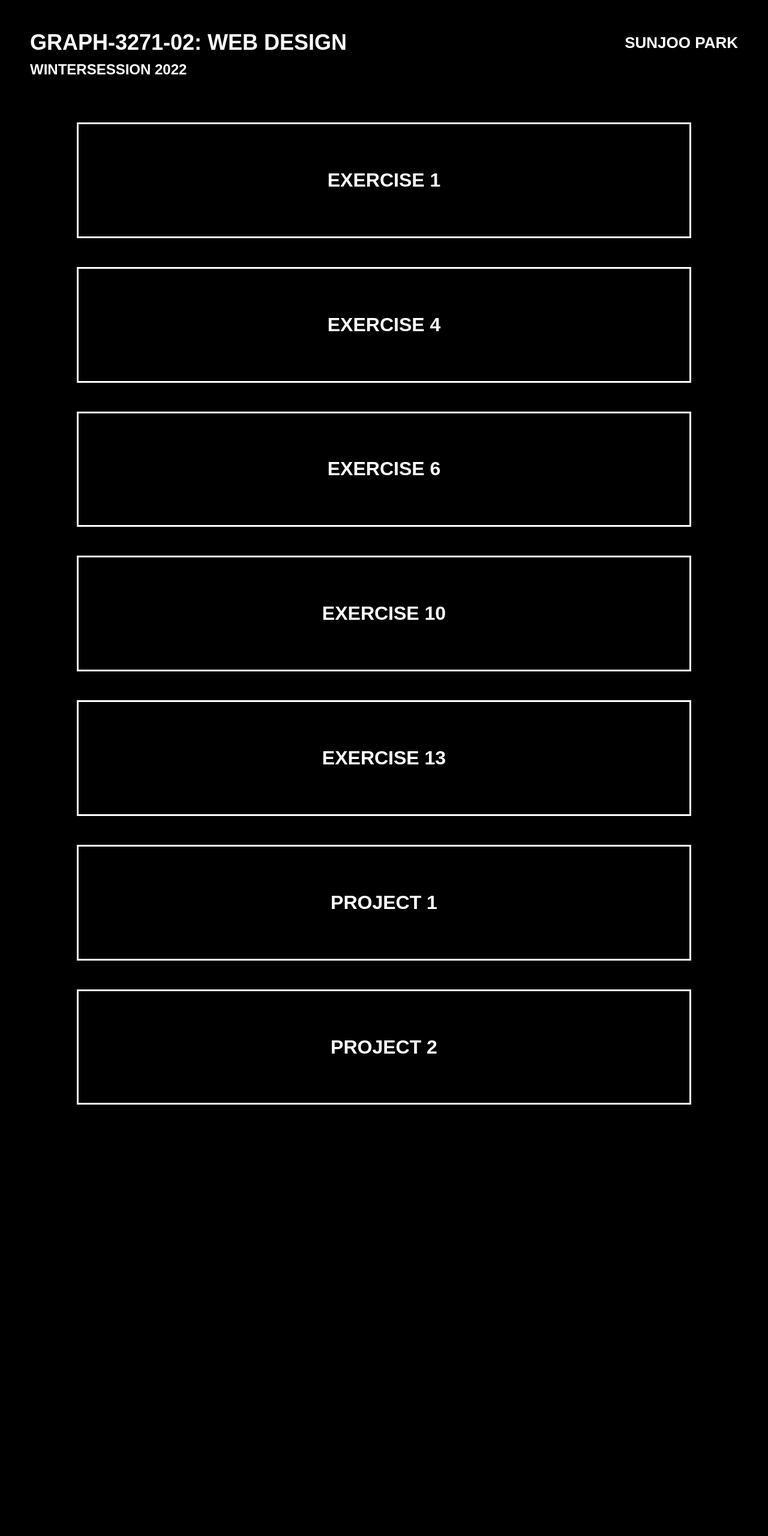
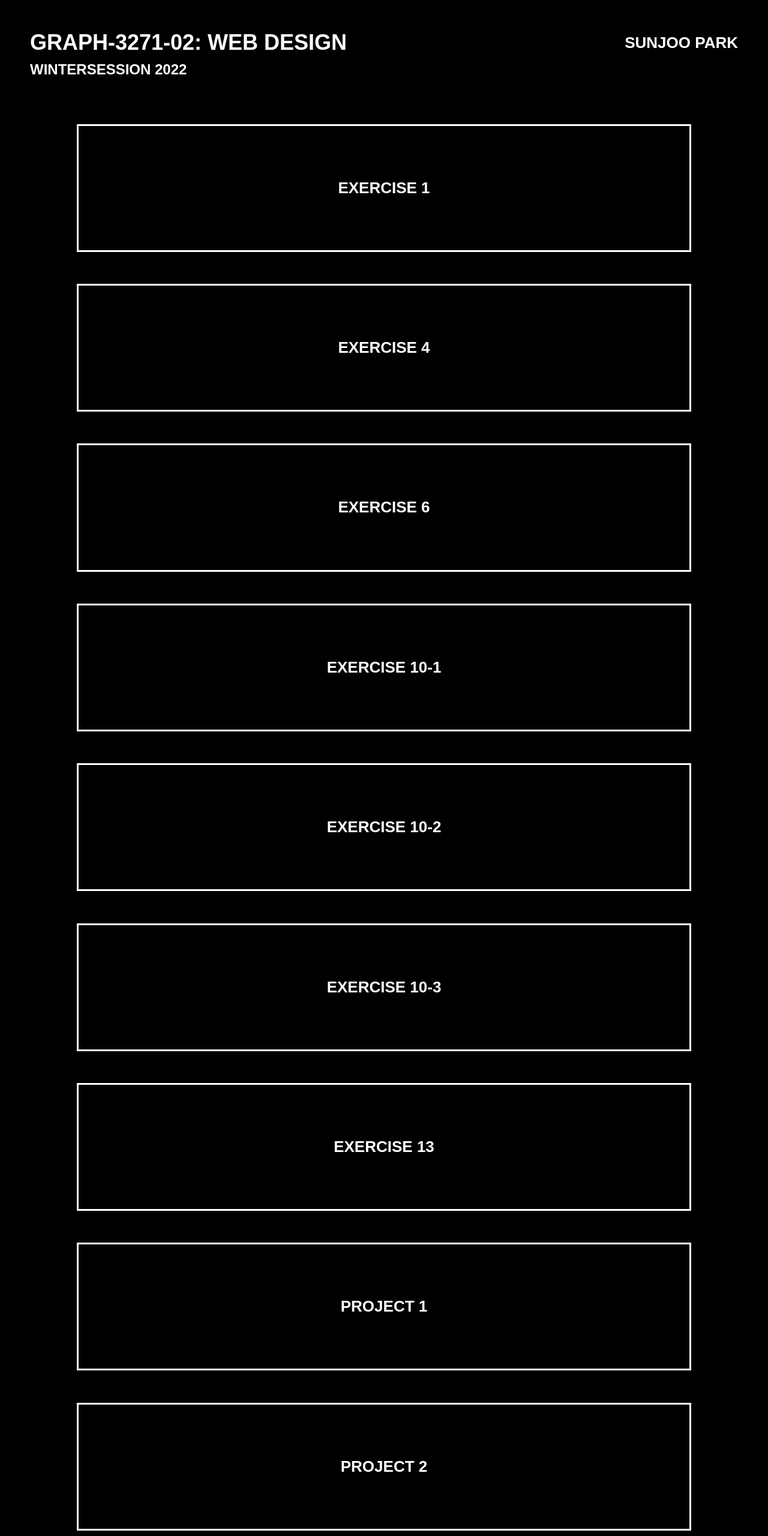
Before and after one commit to sjp261019/WS_Compilation, a plain HTML site: page index.html in a window 1280 px wide. Shown: the whole page at 60% size. Before the commit the page ends 1940 px from the top, so only its background shows below. Drawn offline with nearby package versions, Linux system fonts and the light colour scheme; a web font is replaced by a local one.

Commit message:
02/08/22

```diff
--- a/index.html
+++ b/index.html
@@ -22,13 +22,42 @@
     </nav>
     <div class="containerWrap">
     <div class="container">
-        <a href="https://sjp261019.github.io/WS_WebDesign_21/" target="_blank" rel="noopener noreferrer" class="containerItem">EXERCISE 1</a>
-        <a href="https://sjp261019.github.io/Exercise-04-Starter/" target="_blank" rel="noopener noreferrer" class="containerItem">EXERCISE 4</a>
-        <div class="containerItem">EXERCISE 6</div>
-        <a href="https://editor.p5js.org/spark36/full/hpzlq92K1" target="_blank" rel="noopener noreferrer" class="containerItem">EXERCISE 10</a>
-        <a href="https://editor.p5js.org/spark36/full/zgCXkaDxX" target="_blank" rel="noopener noreferrer" class="containerItem">EXERCISE 13</a>
-        <a href="https://sjp261019.github.io/WS21_Project_1/" target="_blank" rel="noopener noreferrer" class="containerItem" class="containerItem">PROJECT 1</a>
-        <a href="https://sjp261019.github.io/WS_Project_2/" target="_blank" rel="noopener noreferrer" class="containerItem">PROJECT 2</a>
+        <div class="containerItem">
+            <a href="https://sjp261019.github.io/WS_WebDesign_21/" target="_blank" rel="noopener noreferrer">EXERCISE 1</a>
+            <iframe class="description" src="https://sjp261019.github.io/WS_WebDesign_21/"></iframe>
+        </div>
+        <div class="containerItem">
+            <a href="https://sjp261019.github.io/Exercise-04-Starter/" target="_blank" rel="noopener noreferrer">EXERCISE 4</a>
+            <iframe class="description" src="https://sjp261019.github.io/Exercise-04-Starter/"></iframe>
+        </div>
+        <div class="containerItem">
+            <a href="https://sjp261019.github.io/WS_Exercise_6/" target="_blank" rel="noopener noreferrer">EXERCISE 6</a>
+            <iframe class="description" src="https://sjp261019.github.io/WS_Exercise_6/"></iframe>
+        </div>
+        <div class="containerItem">
+            <a href="https://editor.p5js.org/spark36/full/hpzlq92K1" target="_blank" rel="noopener noreferrer">EXERCISE 10-1</a>
+            <iframe class="description" src="https://editor.p5js.org/spark36/full/hpzlq92K1"></iframe>
+        </div>
+        <div class="containerItem">
+            <a href="https://editor.p5js.org/spark36/full/FT2eHg8lb" target="_blank" rel="noopener noreferrer">EXERCISE 10-2</a>
+            <iframe class="description" src="https://editor.p5js.org/spark36/full/FT2eHg8lb"></iframe>
+        </div>
+        <div class="containerItem">
+            <a href="https://editor.p5js.org/spark36/full/DaRvM4L2F " target="_blank" rel="noopener noreferrer">EXERCISE 10-3</a>
+            <iframe class="description" src="https://editor.p5js.org/spark36/full/DaRvM4L2F"></iframe>
+        </div>
+        <div class="containerItem">
+            <a href="https://editor.p5js.org/spark36/full/zgCXkaDxX" target="_blank" rel="noopener noreferrer">EXERCISE 13</a>
+            <iframe class="description" src="https://editor.p5js.org/spark36/full/zgCXkaDxX"></iframe>
+        </div>
+        <div class="containerItem">
+            <a href="https://sjp261019.github.io/WS21_Project_1/" target="_blank" rel="noopener noreferrer">PROJECT 1</a>
+            <iframe class="description" src="https://sjp261019.github.io/WS21_Project_1/"></iframe>
+        </div>
+        <div class="containerItem">
+            <a href="https://sjp261019.github.io/WS_Project_2/" target="_blank" rel="noopener noreferrer">PROJECT 2</a>
+            <iframe class="description" src="https://sjp261019.github.io/WS_Project_2/"></iframe>
+        </div>
         </div>
     </div>
 </body>
--- a/script.js
+++ b/script.js
@@ -0,0 +1,9 @@
+$(document).ready(function(){
+
+$(".container").children().mouseover(function() {
+    $(this).children(".description").show();
+}).mouseout(function() {
+    $(this).children(".description").hide();
+});
+
+});
--- a/style.css
+++ b/style.css
@@ -6,7 +6,7 @@
     font-weight: 600;
     color: white; }
 
-body{ background-color: black; }
+body{ background-color: black; height: 320vh; }
 h1{ font-size: 36px; }
 a{ text-decoration: none; font-size: 26px; }
 
@@ -18,7 +18,7 @@ a{ text-decoration: none; font-size: 26px; }
     grid-auto-rows: 80%;
 }
 
-.containerWrap { width: 100%; height: 220vh; padding-bottom: 50px; }
+.containerWrap { width: 100%; }
 
 .containerItem{
     border: 3px solid;
@@ -34,6 +34,20 @@ a{ text-decoration: none; font-size: 26px; }
 
 .containerItem:hover{
     transform: scale(1.1);
+}
+
+.containerItem > a{
+    width: 100%;
+    z-index: 10;
+}
+
+.containerItem > a:hover{
+    transform: scale(1.1);
+    color: red;
+}
+
+.containerItem > iframe{
+    z-index: 0;
 }
 
 nav{
@@ -59,3 +73,12 @@ nav{
     text-align: right;
 }
 .name:hover{ opacity: 50%; }
+
+.description {
+    opacity: 50%;
+    display: none;
+    position: absolute;
+    border:1px solid #000;
+    width: 100%;
+    height: 100%;
+}
```
